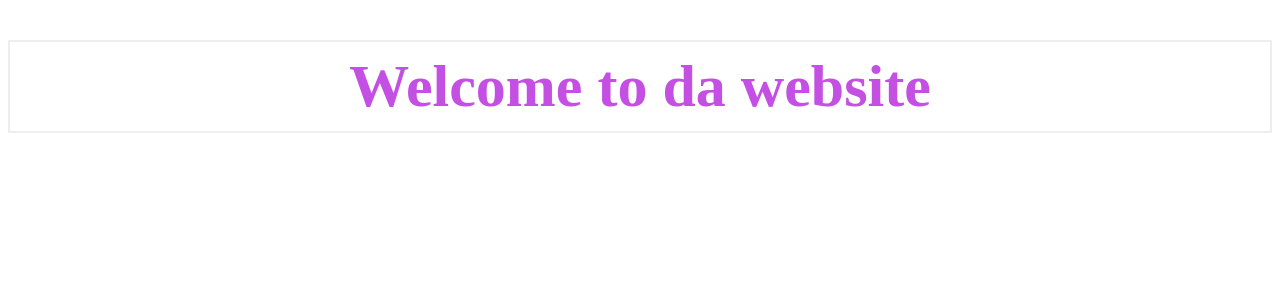
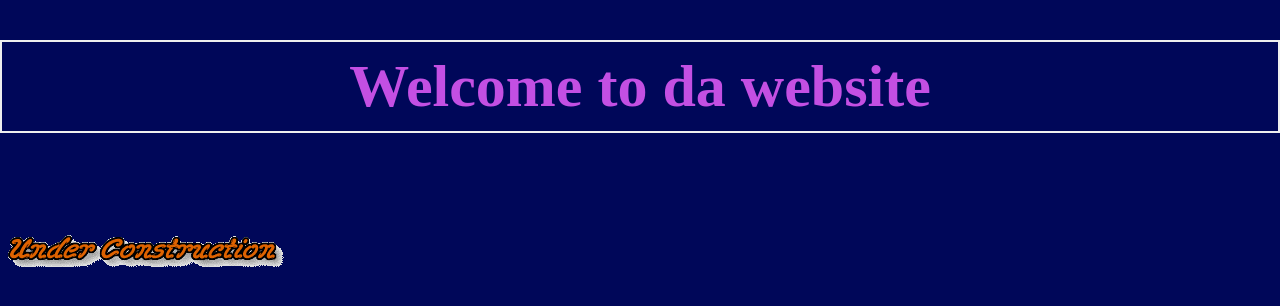
Before and after one commit to 0916kj/baby-flask, a Flask app: page / in a window 1280 px wide. Shown: the top 306 px of the page. Run offline with Flask 3, Linux system fonts and the light colour scheme.

Commit message:
updated css, html, and added assets

```diff
--- a/static/css/style.css
+++ b/static/css/style.css
@@ -4,6 +4,13 @@ h1 {
     text-align: center;
     padding: 10px;
     font-size: 60px;
+}
+
+body {
+    background:#000759;
+    font-size: 48px;
+    margin:0;
+    padding:0;
 }
 .container {
     align-items: center;
@@ -13,5 +20,5 @@ h1 {
     min-height: 100vh;
     position: relative;
     text-align: center;
-    width: 100vw;
+    padding: 5px;
 }
--- a/templates/index.html
+++ b/templates/index.html
@@ -7,5 +7,10 @@
 </head>
 <body>
    <h1>Welcome to da website</h1>
+   <br>
+   <container>
+    <img src="/Users/katejames/projects/baby-flask/assets/gifs/underconstruction1.gif"/>
+   </container>
+
 </body>
 </html>
```
Also changed, not shown: assets/gifs/underconstruction1.gif (added).
